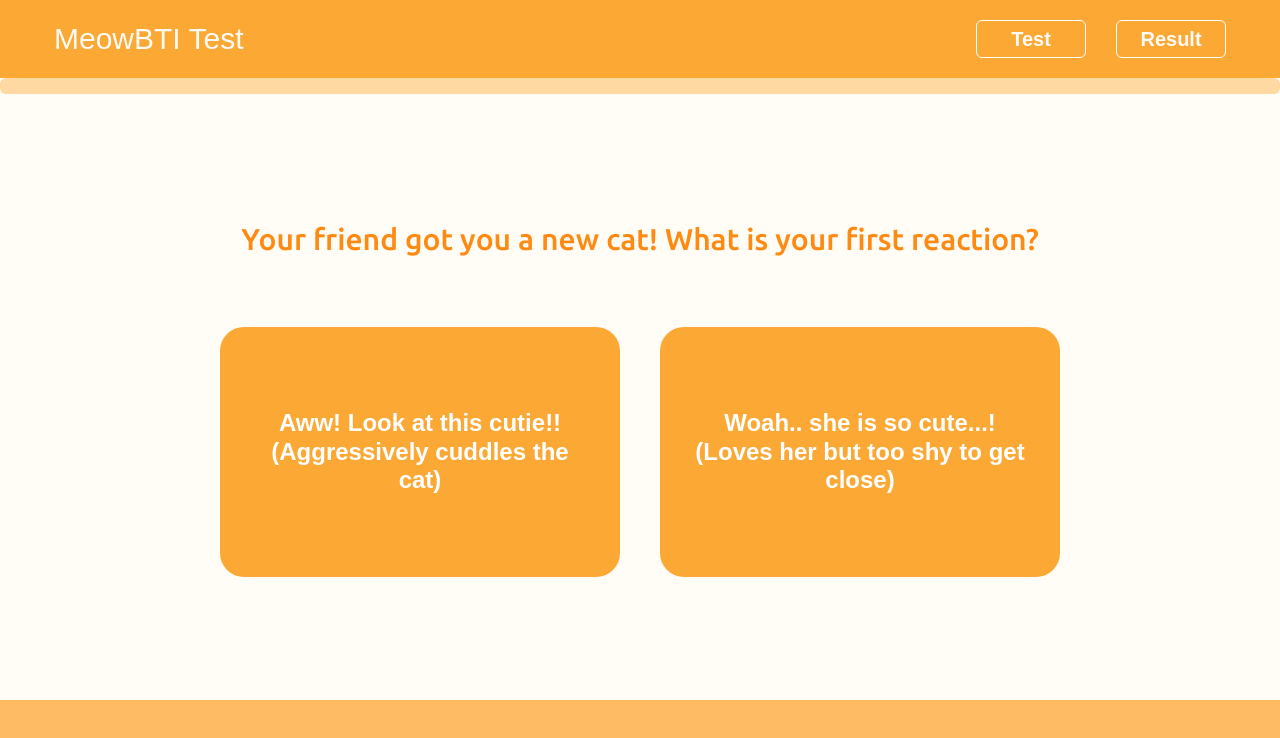
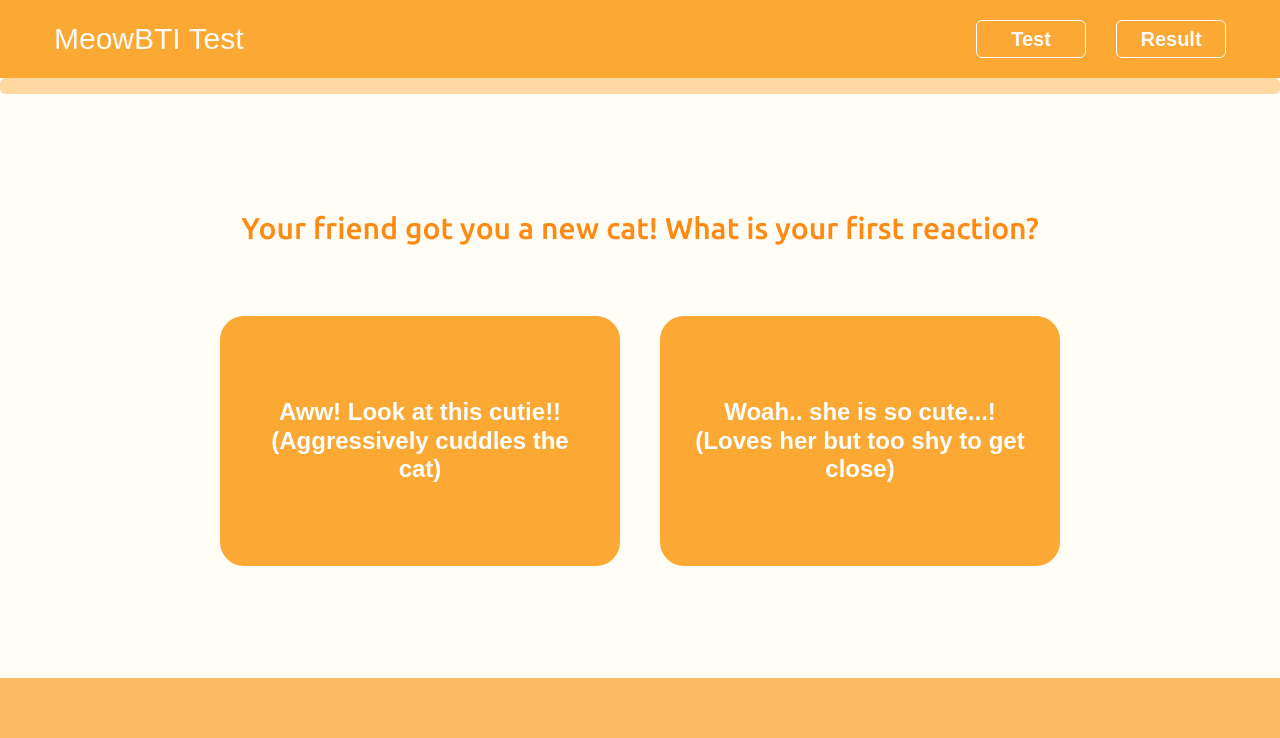
Before and after one commit to kfbkhw/react-mbti-test-deploy, a React (Vite) app: page /test/question in a window 1280 px wide. Shown: the top 738 px of the page. Built offline with nearby package versions, Linux system fonts and the light colour scheme; the HTML template or start-up script is replaced by a standard one; a web font is replaced by a local one.

Commit message:
edit height

```diff
--- a/src/pages/MainPage.tsx
+++ b/src/pages/MainPage.tsx
@@ -25,7 +25,7 @@ export default function Main() {
 
 const Section = styled.section`
     width: 100%;
-    min-height: calc(100vh - 100px);
+    min-height: calc(100vh - 120px);
 `;
 
 const Title = styled.h2`
--- a/src/pages/ResultPage.tsx
+++ b/src/pages/ResultPage.tsx
@@ -50,7 +50,7 @@ export default function Result({ result, isResult, resetResult }: ResultProps) {
 
 const Section = styled.section`
     width: 100%;
-    min-height: calc(100vh - 100px);
+    min-height: calc(100vh - 120px);
 `;
 
 const Wrap = styled.div`
--- a/src/pages/TestPage.tsx
+++ b/src/pages/TestPage.tsx
@@ -13,5 +13,5 @@ export default function Test() {
 
 const Section = styled.section`
     width: 100%;
-    min-height: calc(100vh - 100px);
+    min-height: calc(100vh - 120px);
 `;
--- a/src/pages/test/TakingTest.tsx
+++ b/src/pages/test/TakingTest.tsx
@@ -58,7 +58,7 @@ const Wrap = styled.div`
     justify-content: center;
     gap: 50px;
     width: 100%;
-    height: calc(100vh - 178px);
+    height: calc(100vh - 200px);
     padding: 20px;
     background-color: #fffdf5;
 `;
```
